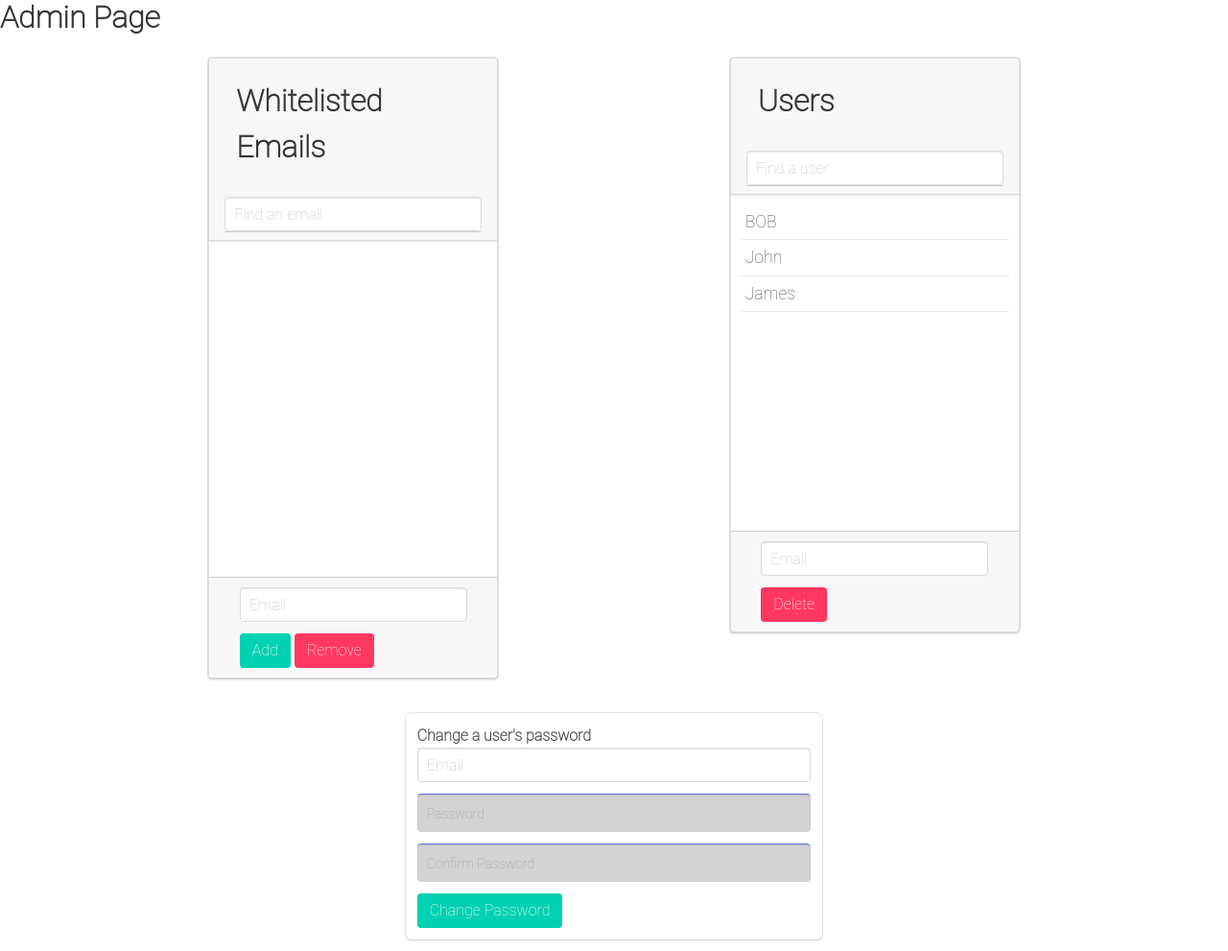
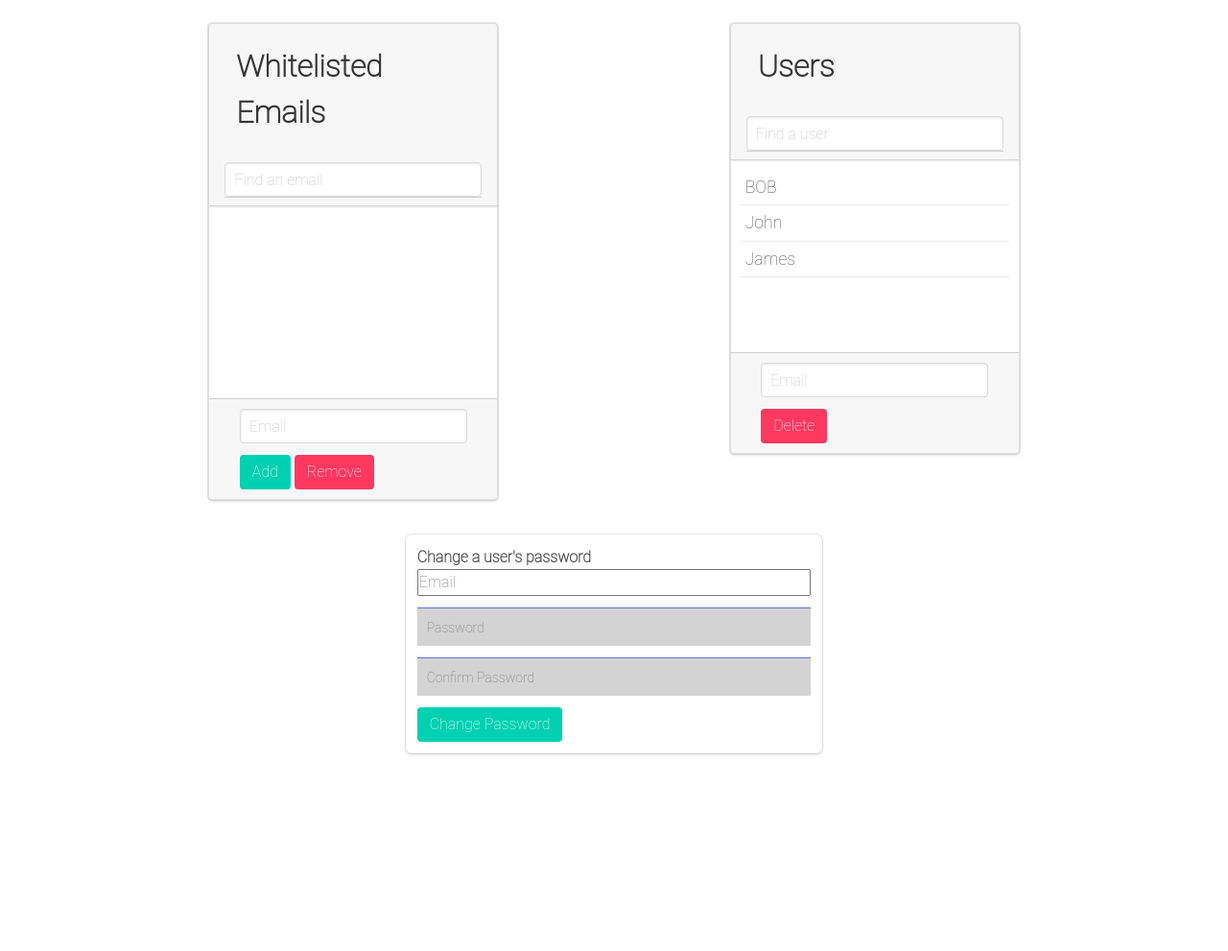
Before and after one commit to roryfmc/Tharsus-2033-Shared, a Flask app: page /admin in a window 1280 px wide. Shown: the part 82-1073 px from the top of the page at 96% size. After the commit the page ends 869 px from the top, so only its background shows below. Run offline with Flask 2, Linux system fonts and the light colour scheme; some libraries are stand-ins or nearby versions.

Commit message:
Adjusted some pages

```diff
--- a/templates/admin.html
+++ b/templates/admin.html
@@ -59,8 +59,8 @@
 
     .card-content {
         padding: 10px;
-        min-height: 350px;
-        max-height: 350px;
+        min-height: 200px;
+        max-height: 200px;
         overflow: auto;
         font-size: 1.1em;
     }
@@ -91,7 +91,7 @@
 
 
 
-<h3 class="title is-3">Admin Page</h3>
+<h3 class="title is-3"></h3>
 <div class="columns">
     <div class="column is-2"></div>
 
@@ -180,7 +180,7 @@
             <div class="field">
                 {{ change_password_form.csrf_token() }}
                 <div class="control">
-                    {{ change_password_form.p_username(class="input", placeholder="Email") }}
+                    {{ change_password_form.p_username(class="col-12", placeholder="Email") }}
                     {% for error in change_password_form.p_username.errors %}
                         {{ error }}
                     {% endfor %}
@@ -188,7 +188,7 @@
             </div>
             <div class="field">
                 <div class="control">
-                    {{ change_password_form.password(class="input", placeholder="Password") }}
+                    {{ change_password_form.password(class="col-12", placeholder="Password") }}
                     {% for error in change_password_form.password.errors %}
                         {{ error }}
                     {% endfor %}
@@ -196,7 +196,7 @@
             </div>
             <div class="field">
                 <div class="control">
-                    {{ change_password_form.confirm_password(class="input", placeholder="Confirm Password") }}
+                    {{ change_password_form.confirm_password(class="col-12", placeholder="Confirm Password") }}
                     {% for error in change_password_form.confirm_password.errors %}
                         {{ error }}
                     {% endfor %}
--- a/templates/base.html
+++ b/templates/base.html
@@ -29,6 +29,6 @@
   {% endblock %}
 
 <script src="/assets/bootstrap/js/bootstrap.js"></script>
+
 </body>
-
 </html>
--- a/templates/login.html
+++ b/templates/login.html
@@ -15,7 +15,7 @@
         {% endwith %}
         <form class="row" method="POST">
             {{ form.csrf_token() }}
-            {{ form.username(class="col-12", placeholder="Username") }}
+            {{ form.username(class="col-12", placeholder="Email") }}
             {% for error in form.username.errors %}
                 {{ error }}
             {% endfor %}
--- a/templates/register.html
+++ b/templates/register.html
@@ -22,7 +22,7 @@
             {% for error in form.password.errors %}
                 {{ error }}
             {% endfor %}
-            {{ form.confirm_password(class="input", placeholder="Confirm Password") }}
+            {{ form.confirm_password(placeholder="Confirm Password") }}
             {% for error in form.confirm_password.errors %}
                 {{ error }}
             {% endfor %}
```
Also changed, not shown: templates/accounts.html (+6 -6 lines), templates/assets/css/style.css (+7 -24 lines).
